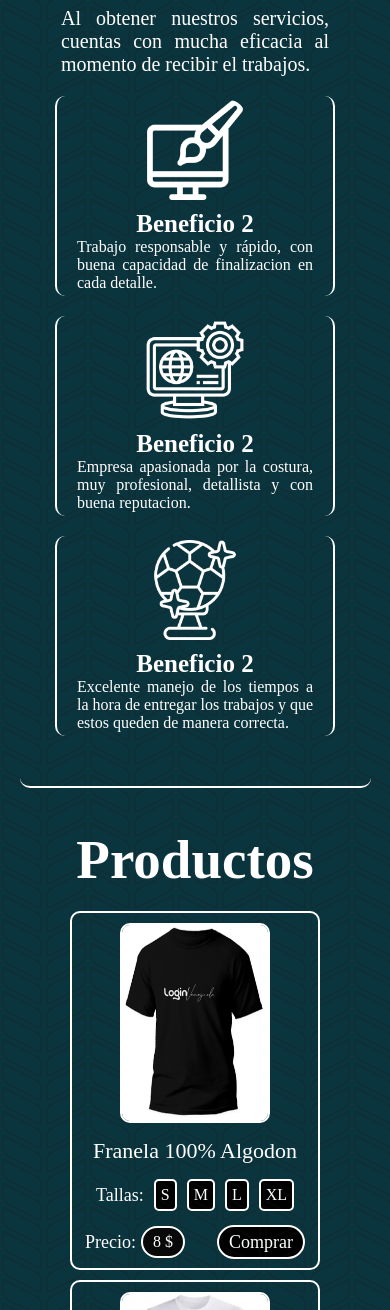
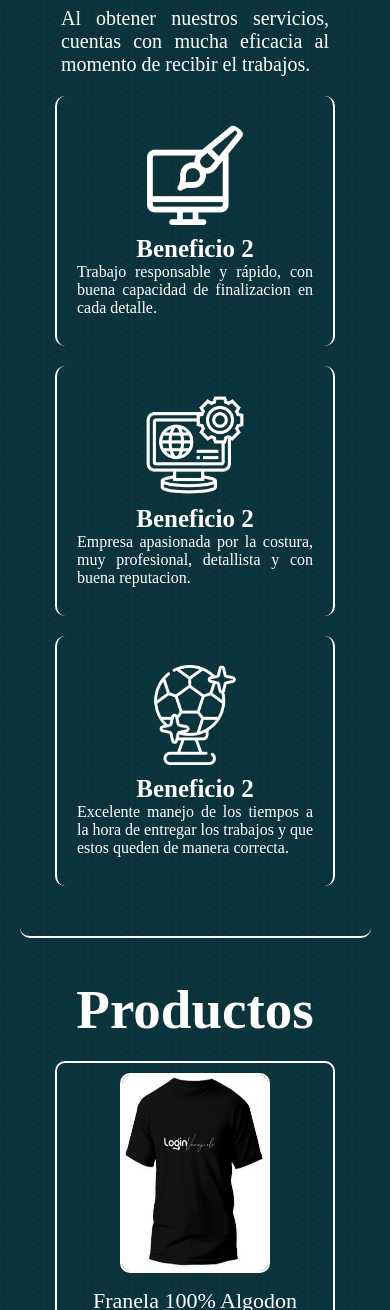
Before and after one commit to Felixjgca96/Prueba-integrador, a plain HTML site: page index.html in a window 390 px wide. Shown: the part 690-2000 px from the top of the page. Drawn offline with Linux system fonts and the light colour scheme.

Commit message:
Prueba 95%

```diff
--- a/mediaqueries.css
+++ b/mediaqueries.css
@@ -222,6 +222,7 @@
   .beneficios-card {
     flex-direction: column;
     width: 280px;
+    height: 250px;
   }
 }
 
@@ -267,7 +268,7 @@
     border: 2px solid #ffffff;
     padding: 10px;
     border-radius: 10px;
-    width: 250px;
+    width: 280px;
   }
 }
 
```
